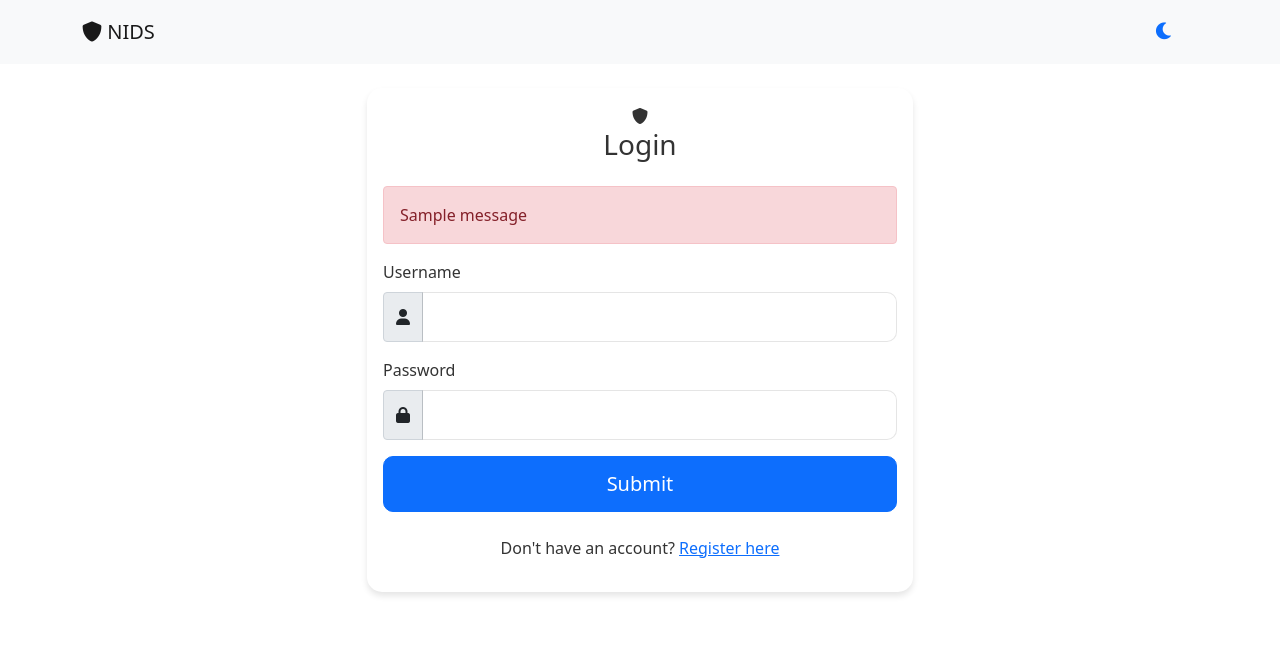
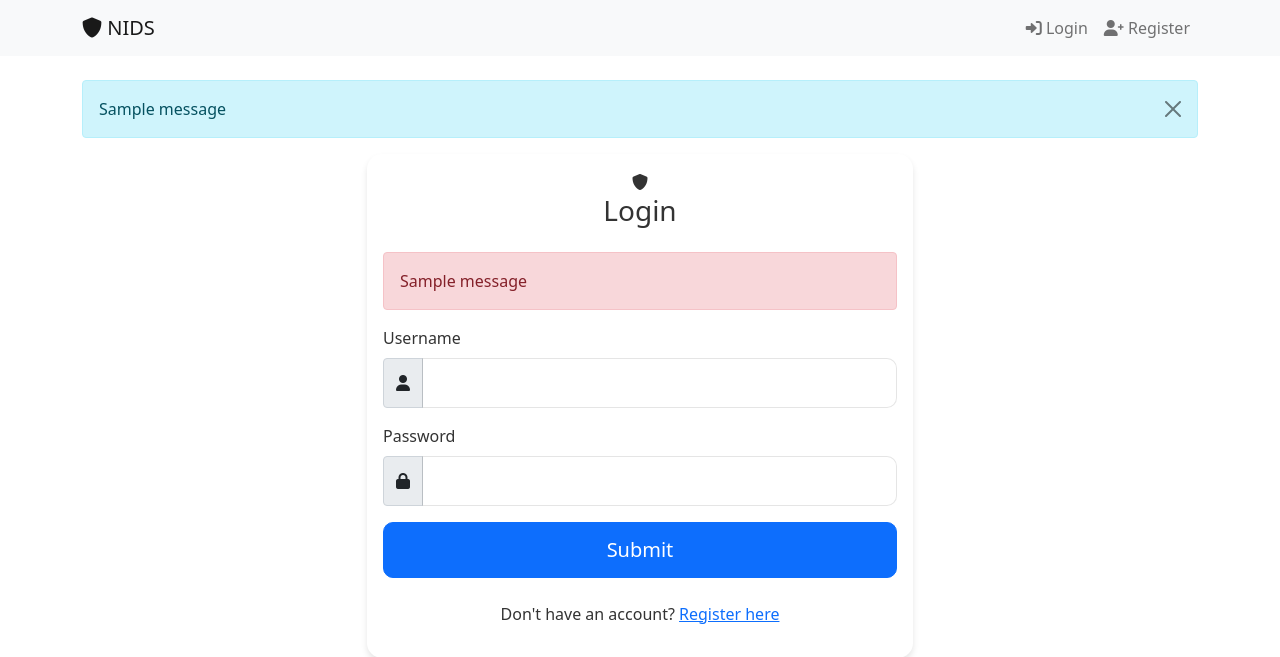
Before and after one commit to akalekurthi/Network-Security-Predictor, a Flask app: template templates/login.html in a window 1280 px wide. Shown: the top 657 px of the page. Run offline with Flask 3, Linux system fonts and the light colour scheme; the template is opened without the code that fills it, so the values that code supplies are empty, except form fields; one stand-in notice (Sample message) is shown; form fields are guessed from the names that the template uses; some libraries are stand-ins or nearby versions.

Commit message:
Add login and registration functionality with user authentication and session management.
Replit-Commit-Author: Agent
Replit-Commit-Session-Id: b6ca09cc-10d0-4da1-8395-6f476624b267
Replit-Commit-Screenshot-Url: https://storage.googleapis.com/screenshot-production-us-central1/8d2c3474-4e48-4c32-b172-f0448bbfe0b3/2a563935-639f-48b8-a219-6013deea6b88.jpg

```diff
--- a/templates/base.html
+++ b/templates/base.html
@@ -14,35 +14,65 @@
     <!-- Custom CSS -->
     <link rel="stylesheet" href="{{ url_for('static', filename='css/style.css') }}">
 </head>
-<body data-theme="light">
+<body>
     <nav class="navbar navbar-expand-lg navbar-light bg-light">
         <div class="container">
             <a class="navbar-brand" href="/">
                 <i class="fas fa-shield-alt"></i> NIDS
             </a>
-            <button class="theme-toggle btn btn-outline-primary">
-                <i class="fas fa-moon"></i>
+            <button class="navbar-toggler" type="button" data-bs-toggle="collapse" data-bs-target="#navbarNav">
+                <span class="navbar-toggler-icon"></span>
             </button>
+            <div class="collapse navbar-collapse" id="navbarNav">
+                <ul class="navbar-nav ms-auto">
+                    {% if current_user.is_authenticated %}
+                    <li class="nav-item">
+                        <a class="nav-link" href="{{ url_for('index') }}">
+                            <i class="fas fa-home"></i> Home
+                        </a>
+                    </li>
+                    <li class="nav-item">
+                        <a class="nav-link" href="{{ url_for('logout') }}">
+                            <i class="fas fa-sign-out-alt"></i> Logout
+                        </a>
+                    </li>
+                    {% else %}
+                    <li class="nav-item">
+                        <a class="nav-link" href="{{ url_for('login') }}">
+                            <i class="fas fa-sign-in-alt"></i> Login
+                        </a>
+                    </li>
+                    <li class="nav-item">
+                        <a class="nav-link" href="{{ url_for('register') }}">
+                            <i class="fas fa-user-plus"></i> Register
+                        </a>
+                    </li>
+                    {% endif %}
+                </ul>
+            </div>
         </div>
     </nav>
 
     <div class="container mt-4">
+        {% with messages = get_flashed_messages() %}
+            {% if messages %}
+                {% for message in messages %}
+                    <div class="alert alert-info alert-dismissible fade show" role="alert">
+                        {{ message }}
+                        <button type="button" class="btn-close" data-bs-dismiss="alert"></button>
+                    </div>
+                {% endfor %}
+            {% endif %}
+        {% endwith %}
+
         {% block content %}{% endblock %}
     </div>
 
     <!-- Bootstrap JS -->
     <script src="https://cdn.jsdelivr.net/npm/bootstrap@5.1.3/dist/js/bootstrap.bundle.min.js"></script>
-
-    <!-- GSAP -->
-    <script src="https://cdnjs.cloudflare.com/ajax/libs/gsap/3.7.1/gsap.min.js"></script>
-
     <!-- Chart.js -->
     <script src="https://cdn.jsdelivr.net/npm/chart.js"></script>
 
-    <!-- Custom JS -->
-    <script src="{{ url_for('static', filename='js/animations.js') }}"></script>
-    <script src="{{ url_for('static', filename='js/charts.js') }}"></script>
-    <script src="{{ url_for('static', filename='js/main.js') }}"></script>
-
+    {% block scripts %}{% endblock %}
 </body>
 </html>
```
Also changed, not shown: app.py (+22 -8 lines).
